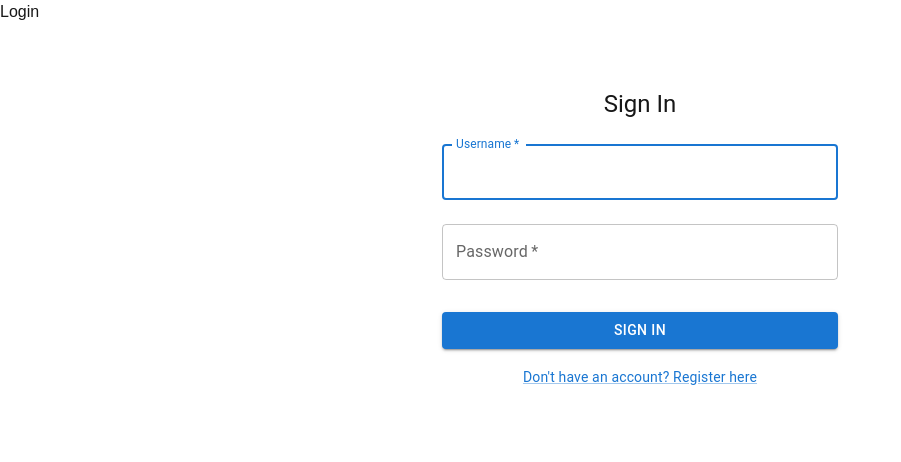
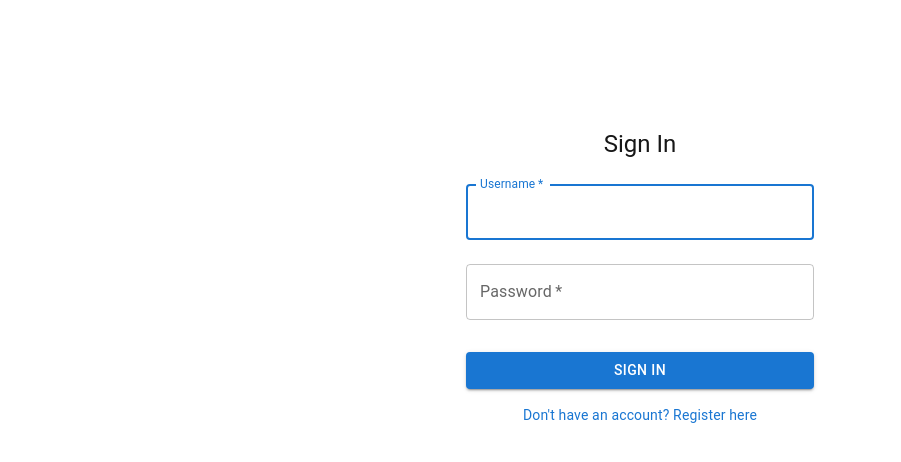
Before and after one commit to p1tap/final-project, a Next.js app: page /login in a window 1280 px wide. Shown: the top 462 px of the page, without its empty margins (0-901 px from the left). Built offline with nearby package versions, Linux system fonts and the light colour scheme.

Commit message:
+Fix hydration error
fix hydration error on login and register page.
issues from nesting components link.

```diff
--- a/app/components/LoginForm.tsx
+++ b/app/components/LoginForm.tsx
@@ -1,6 +1,6 @@
 "use client";
 import React, { useState } from 'react';
-import { Box, TextField, Button, Typography, Container, Link as MuiLink } from '@mui/material';
+import { Box, TextField, Button, Typography, Container } from '@mui/material';
 import Link from 'next/link';
 import { useRouter } from 'next/navigation';
 import { toast } from 'react-toastify';
@@ -27,17 +27,11 @@ const LoginForm = () => {
       const data = await response.json();
 
       if (response.ok) {
-        // Login successful
         toast.success('Login successful!');
         console.log('Login successful:', data.user);
-
-        // Update the auth context with the user data
         login(data.user);
-
-        // Redirect to the home page
         router.push('/');
       } else {
-        // Login failed, display error message
         toast.error(data.message || 'Login failed');
         setError(data.message || 'Login failed');
       }
@@ -98,10 +92,10 @@ const LoginForm = () => {
             </Typography>
           )}
           <Box sx={{ textAlign: 'center' }}>
-            <Link href="/register" passHref>
-              <MuiLink variant="body2">
+            <Link href="/register" style={{ textDecoration: 'none' }}>
+              <Typography variant="body2" sx={{ color: 'primary.main', '&:hover': { textDecoration: 'underline' } }}>
                 {"Don't have an account? Register here"}
-              </MuiLink>
+              </Typography>
             </Link>
           </Box>
         </Box>
--- a/app/components/RegisterForm.tsx
+++ b/app/components/RegisterForm.tsx
@@ -1,8 +1,10 @@
 "use client";
+
 import React, { useState } from 'react';
-import { Box, Typography, TextField, Button, Container } from '@mui/material';
+import { Box, Typography, TextField, Button, Container, Link as MuiLink } from '@mui/material';
 import { useRouter } from 'next/navigation';
 import { toast } from 'react-toastify';
+import Link from 'next/link';
 
 const RegisterForm = () => {
   const [username, setUsername] = useState('');
@@ -25,11 +27,9 @@ const RegisterForm = () => {
       const data = await response.json();
 
       if (response.ok) {
-        // Registration successful, redirect to login page
         toast.success('Registration successful! Please log in.');
         router.push('/login');
       } else {
-        // Registration failed, display error message
         toast.error(data.message || 'Registration failed');
         setError(data.message || 'Registration failed');
       }
@@ -101,6 +101,13 @@ const RegisterForm = () => {
               {error}
             </Typography>
           )}
+          <Box sx={{ textAlign: 'center', mt: 2 }}>
+          <Link href="/login" style={{ textDecoration: 'none' }}>
+            <Typography variant="body2" sx={{ color: 'primary.main', '&:hover': { textDecoration: 'underline' } }}>
+              Already have an account? Sign in here
+            </Typography>
+          </Link>
+        </Box>
         </Box>
       </Box>
     </Container>
--- a/app/login/page.tsx
+++ b/app/login/page.tsx
@@ -1,11 +1,22 @@
 // app/login/page.tsx
 import LoginForm from '../components/LoginForm';
+import { Box, Typography, Container } from '@mui/material';
 
 export default function LoginPage() {
   return (
-    <div>
-      <h1>Login</h1>
-      <LoginForm />
-    </div>
+    <Box>
+      <Container component="main" maxWidth="xs">
+        <Box
+          sx={{
+            marginTop: 8,
+            display: 'flex',
+            flexDirection: 'column',
+            alignItems: 'center',
+          }}
+        >
+          <LoginForm />
+        </Box>
+      </Container>
+    </Box>
   );
 }
--- a/app/register/page.tsx
+++ b/app/register/page.tsx
@@ -16,9 +16,6 @@ const RegisterPage = () => {
             alignItems: 'center',
           }}
         >
-          <Typography component="h1" variant="h5">
-            Register
-          </Typography>
           <RegisterForm />
         </Box>
       </Container>
```
Also changed, not shown: repopack-output.txt.
